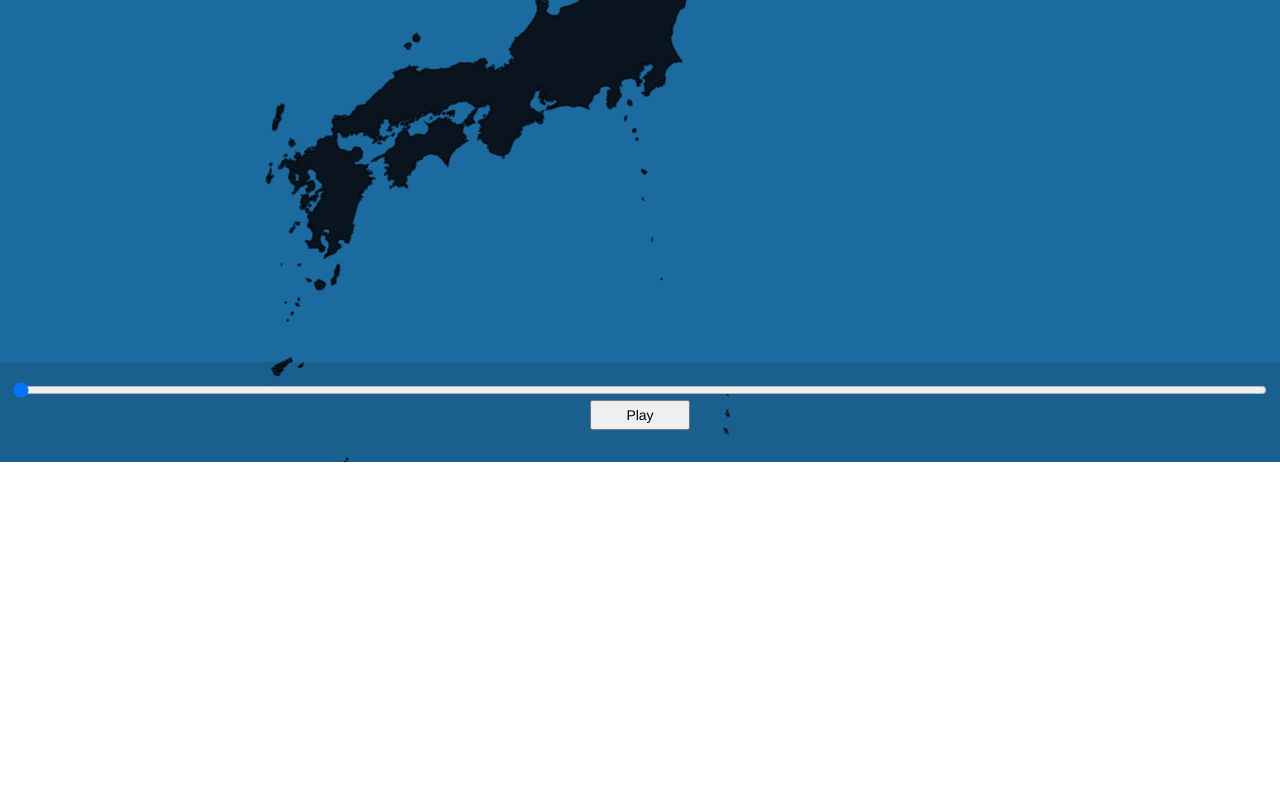
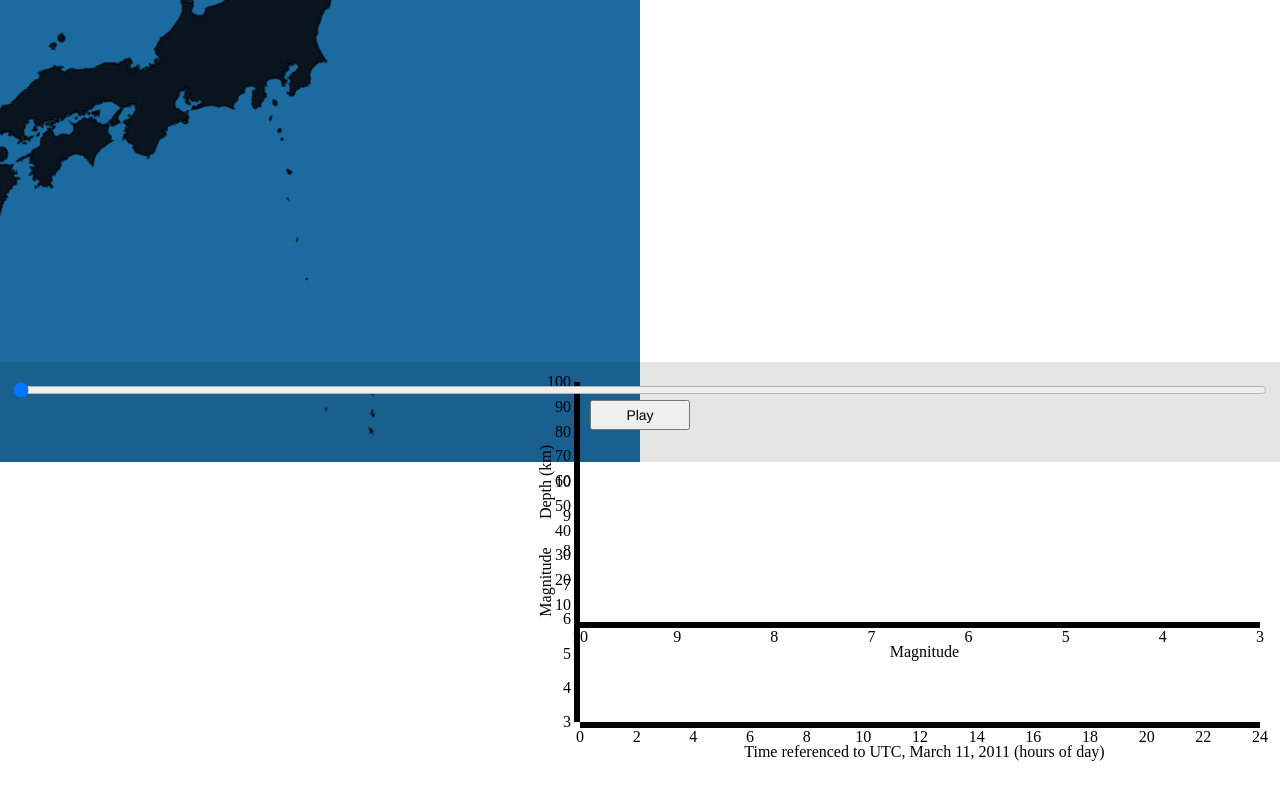
Before and after one commit to ginaschmalzle/tohoku_eq, a plain HTML site: page index.html in a window 1280 px wide. Shown: the part 338-1138 px from the top of the page. Before the commit the page ends 800 px from the top, so only its background shows below. Drawn offline with nearby package versions, Linux system fonts and the light colour scheme.

Commit message:
Two plots are created

```diff
--- a/index.html
+++ b/index.html
@@ -19,6 +19,8 @@
 
 		<canvas id="myCanvas">
 		</canvas>
+		<svg id="mySVG"></svg>
+		<svg id="mySVG2"></svg>
 
 		<div id="bottom">
 				<div id="time"></div>
--- a/mainG.js
+++ b/mainG.js
@@ -12,6 +12,12 @@ var startY=null;
 var endX=null;
 var endY=null;
 
+var top_pad = 20;
+var left_pad = 100;
+var xscale;
+var yscale;
+var x2scale;
+var y2scale;
 
 // Draw canvas background
 
@@ -32,11 +38,10 @@ var loadMap = function () {
 
 }
 
-
-
 var reDraw = function (data,path) {
 
-	width = window.innerWidth;
+	//width = window.innerWidth;
+	width = (window.innerWidth)/2;
 	height = window.innerHeight;
 	canvas = document.getElementById("myCanvas");
 
@@ -45,7 +50,7 @@ var reDraw = function (data,path) {
 
 	c = canvas.getContext("2d");
 
-	projection = d3.geo.mercator().scale(2000).center([139.6917,35.689506]).translate([width/2,height/2]); // center on tokyo
+	projection = d3.geo.mercator().scale(2000).center([140.6917,35.689506]).translate([width/2,height/2]); // center on tokyo
 
 	path = d3.geo.path().projection(projection).context(c);
 	drawBackground();
@@ -152,6 +157,7 @@ var filterData = function(data,minute){
 
 // Earthquake constructor
 
+
 var Earthquake = function(x,y,color,magnitude,depth,minute){
 	this.x = x;
 	this.y = y;
@@ -193,6 +199,203 @@ var updateEarthquakes = function(data){
 
 }
 
+
+var updateEarthquakesTable = function(data){
+
+	var colorScale = d3.scale.linear();
+	colorScale.domain([0,50]);
+	colorScale.range([100,0]); // green to red (deepest)
+	colorScale.clamp(true);
+
+	var colorScale2 = d3.scale.linear();
+	colorScale2.domain([0,1440]);
+	colorScale2.range([0,100]); // green to red (deepest)
+	colorScale2.clamp(true);
+
+
+	for(var i = 0; i < data.length; i++){
+
+		var d = data[i].properties.Depth;
+		var m = data[i].properties.Magnitude;
+		var minute = Math.floor(data[i].properties.Time/60);
+
+
+
+		var hueValue = colorScale(d);
+		var color = d3.hsl(hueValue,1,0.5);
+
+		var hueValue2 = colorScale2(minute);
+		var color2 = d3.hsl(hueValue2,1,0.5);
+
+		addPoint(color,m,minute);
+		addPoint2(color2,d,minute,m);
+	}
+
+
+}
+
+var RemovePoint = function (minute) {
+	hour = minute/60;
+	var circles = $("#mySVG>circle");
+		for(var i = 0; i < circles.length; i++){
+			console.log(circles[i].getAttribute("cx"));
+			if (circles[i].getAttribute("cx") > xscale(hour))
+				circles[i].parentNode.removeChild(circles[i]);
+		}
+
+}
+
+var addPoint = function (color,m,minute) {
+
+	//console.log(minute, minute/60,m);
+	var svg = d3.select("#mySVG");
+
+		//svg.save();
+		svg.append("circle")
+			.attr("cx", xscale(minute/60))
+			.attr("cy", yscale(parseFloat(m)))
+			.attr("fill", color)
+			.attr("r",5);
+
+}
+
+
+var RemovePoint2 = function (minute) {
+	hour = minute/60;
+	var circles = $("#mySVG2>circle");
+		for(var i = 0; i < circles.length; i++){
+			console.log(circles[i].getAttribute("cx"));
+			if (circles[i].getAttribute("cx") > x2scale(hour))
+				circles[i].parentNode.removeChild(circles[i]);
+		}
+
+}
+
+var addPoint2 = function (color,d,minute,m) {
+
+	console.log(minute, minute/60,d);
+	var svg2 = d3.select("#mySVG2");
+
+		//svg.save();
+		svg2.append("circle")
+			//.attr("cx", x2scale(minute/60))
+			.attr("cx", x2scale(m))
+			.attr("cy", y2scale(parseFloat(d)))
+			.attr("fill", color)
+			.attr("r",5);
+
+}
+
+
+var plotMagvTime = function(data){
+	// Draw Mag v Time plot
+	//console.log("Hello World");
+	var plotw = 800;
+	var ploth = 300;
+
+
+	var svg = d3.select("#mySVG")
+		.attr("width", plotw)
+		.attr("height", ploth);
+
+	//console.log (data);
+
+	//for(var i = 0; i < data.length; i++ ){
+
+		console.log("svg =", svg);
+		xscale = d3.scale.linear().domain([0,24]).range([left_pad,plotw-top_pad]);
+		yscale = d3.scale.linear().domain([10,3]).range([top_pad, ploth-top_pad*2]);
+		var xAxis = d3.svg.axis().scale(xscale).orient("bottom")
+			.ticks(10);
+
+		var yAxis = d3.svg.axis().scale(yscale).orient("left");
+
+		svg.append("text")
+    		.attr("x", plotw/1.8 )
+    		.attr("y", ploth - top_pad+15 )
+    		.style("text-anchor","middle")
+			.text("Time referenced to UTC, March 11, 2011 (hours of day)");
+
+		svg.append("g")
+			.attr("class", "x axis")
+			.attr("transform", "translate(0, "+(ploth-2*top_pad)+")")
+			.call(xAxis);
+
+		svg.append("text")
+			.attr("transform", "rotate(-90)")
+			.attr("y", ploth/5.5)
+			.attr("x",-left_pad*1.2)
+			.attr("dy", "1em")
+			.style("text-anchor","middle")
+			.text("Magnitude");
+
+		svg.append("g")
+			.attr("class", "y axis")
+			.attr("transform", "translate("+(left_pad)+",0)")
+			.call(yAxis);
+
+
+
+	//}
+}
+
+
+var plotDepthvTime = function(data){
+	// Draw Mag v Time plot
+	//console.log("Hello World");
+	var plotw = 800;
+	var ploth = 300;
+
+	var svg2 = d3.select("#mySVG2")
+		.attr("width", plotw)
+		.attr("height", ploth);
+
+	console.log ("svg2 =", svg2);
+
+	//for(var i = 0; i < data.length; i++ ){
+
+
+		x2scale = d3.scale.linear().domain([10,3]).range([left_pad,plotw-top_pad]);
+		y2scale = d3.scale.linear().domain([100,3]).range([top_pad, ploth-top_pad*2]);
+
+
+		console.log(x2scale);
+
+		var x2Axis = d3.svg.axis().scale(x2scale).orient("bottom")
+			.ticks(10);
+
+		var y2Axis = d3.svg.axis().scale(y2scale).orient("left");
+
+		svg2.append("text")
+    		.attr("x", plotw/1.8 )
+    		.attr("y", ploth - top_pad+15 )
+    		.style("text-anchor","middle")
+			//.text("Time referenced to UTC, March 11, 2011 (hours of day)");
+			.text("Magnitude");
+		svg2.append("g")
+			.attr("class", "x axis")
+			.attr("transform", "translate(0, "+(ploth-2*top_pad)+")")
+			.call(x2Axis);
+
+		svg2.append("text")
+			.attr("transform", "rotate(-90)")
+			.attr("y", ploth/5.5)
+			.attr("x",-left_pad*1.2)
+			.attr("dy", "1em")
+			.style("text-anchor","middle")
+			.text("Depth (km)");
+
+		svg2.append("g")
+			.attr("class", "y axis")
+			.attr("transform", "translate("+(left_pad)+",0)")
+			.call(y2Axis);
+
+
+
+	//}
+}
+
+
 var drawEarthquakes = function(){
 
 	var trash = [];
@@ -216,6 +419,9 @@ var drawEarthquakes = function(){
 
 	}
 
+
+
+// Draw earthquakes to Map
 	for(var i = 0; i < earthquakes.length; i++ ){
 
 		var eq = earthquakes[i];
@@ -263,9 +469,12 @@ var initMap = function(data){
 		return d.properties.Time;
 	});
 
-	projection = d3.geo.mercator().scale(2000).center([139.6917,35.689506]).translate([width/2,height/2]); // center on tokyo
+	projection = d3.geo.mercator().scale(2000).center([140.6917,35.689506]).translate([width/2,height/2]); // center on tokyo
 
 	path = d3.geo.path().projection(projection).context(c);
+
+	plotMagvTime(filterData(data.earthquakes, minute));
+	plotDepthvTime(filterData(data.earthquakes, minute));
 
 	canvas.onclick = function(e, data){
    		drawUserDot(e,data);
@@ -279,8 +488,9 @@ var initMap = function(data){
 	setSlider();
 	setButton();
 
+
 	animate(c,projection,path,data);
-	console.log("Hello World");
+
 
 }
 
@@ -297,6 +507,7 @@ var setSlider = function(){
 		isPlaying = false;
 		needsUpdate = true;
 		minute = parseInt(this.value);
+		RemovePoint(minute);
 
 	}
 
@@ -342,13 +553,14 @@ var animate = function(c,projection,path,data){
 		// don't update unless something has changed
 
 		if(needsUpdate){
-			console.log("hi");
+			//console.log("hi");
 
 		c.clearRect(0,0,window.innerWidth,window.innerHeight);
 
 		drawBackground();
 		drawCountryLines(data.countries,path);
 		updateEarthquakes(filterData(data.earthquakes,minute));
+		updateEarthquakesTable(filterData(data.earthquakes,minute));
 		drawEarthquakes();
 		updateTime();
 		handlePlayhead();
@@ -356,6 +568,9 @@ var animate = function(c,projection,path,data){
 		  		drawDot(startX,startY);
 		  		drawDot(endX,endY);
 		  		drawLine(startX,startY,endX,endY);
+		  	}
+		  	else if (startX === null) {
+
 		  	}
 		  	else {
 		  		drawDot(startX,startY);
@@ -388,6 +603,7 @@ var handlePlayhead = function(){
 
 		}
 
+
 }
 
 
--- a/style.css
+++ b/style.css
@@ -15,6 +15,20 @@ body {
 	font-family: 'Helvetica';
 	color: #333;
 	text-align: center;
+
+
+}
+
+
+#mySVG {
+
+	float: right;
+
+}
+#mySVG2 {
+	position:relative;
+	float: right;
+	top:-400px;
 
 
 }
@@ -39,6 +53,8 @@ h1 {
 
 }
 
+
+
 #playbtn {
 	width: 100px;
 	height: 30px;
```
